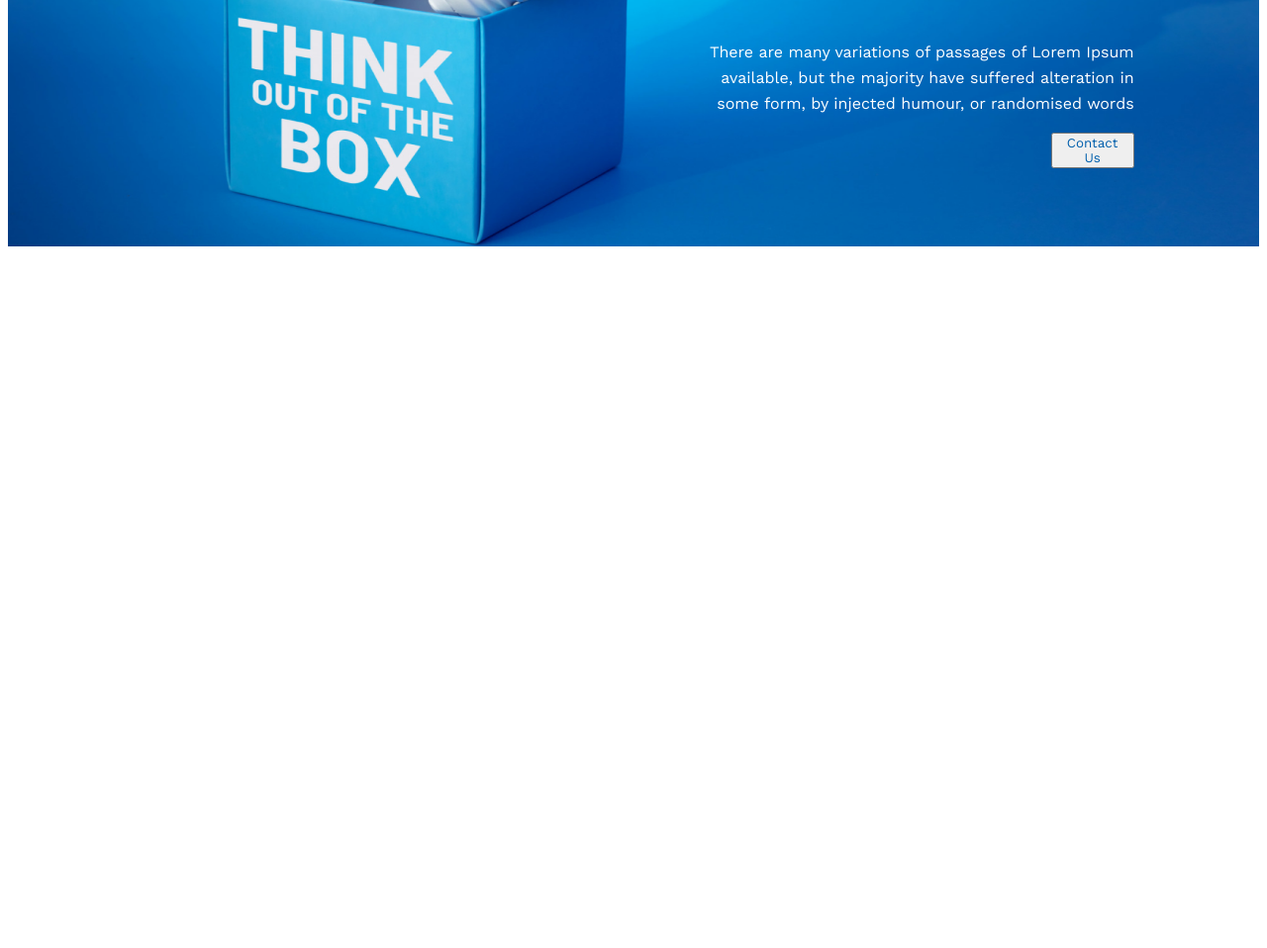
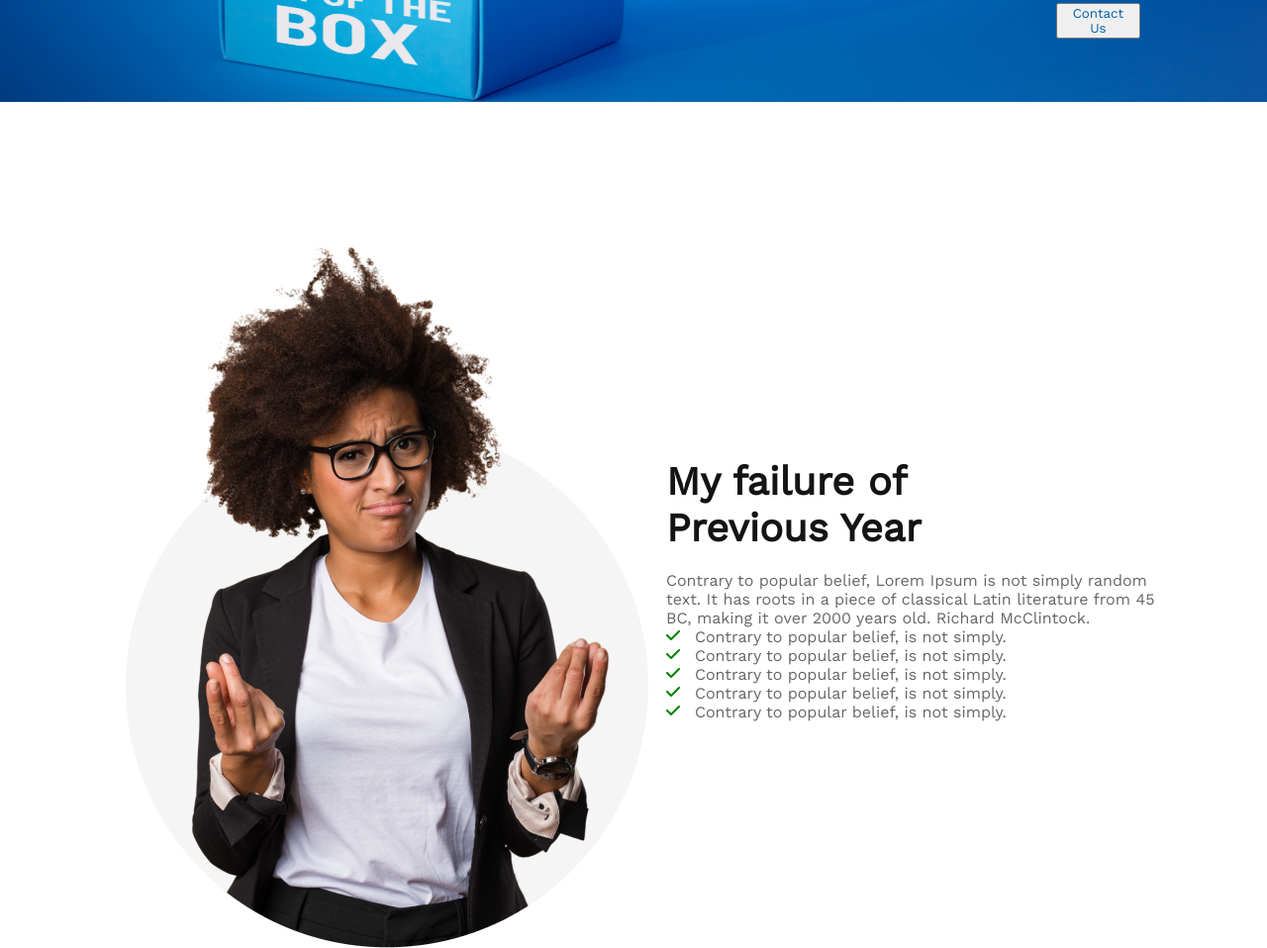
Before and after one commit to sakib3022/new-year-assignment, a plain HTML site: page index.html in a window 1280 px wide. Shown: the part 329-1287 px from the top of the page at 99% size. Before the commit the page ends 800 px from the top, so only its background shows below. Drawn offline with nearby package versions, Linux system fonts and the light colour scheme.

Commit message:
failure section completed

```diff
--- a/index.html
+++ b/index.html
@@ -5,12 +5,17 @@
     <meta http-equiv="X-UA-Compatible" content="IE=edge">
     <meta name="viewport" content="width=device-width, initial-scale=1.0">
     <title>New Year</title>
+    <!-- Css stylesheet -->
     <link rel="stylesheet" href="styles.css">
+    <!--google font link -->
     <link rel="preconnect" href="https://fonts.googleapis.com">
     <link rel="preconnect" href="https://fonts.gstatic.com" crossorigin>
     <link href="https://fonts.googleapis.com/css2?family=Work+Sans&display=swap" rel="stylesheet">
+    <!--font awesome link  -->
+    <script src="https://kit.fontawesome.com/bf42d59f9c.js" crossorigin="anonymous"></script>
 </head>
 <body>
+    <!-- banner and text style -->
     <header class="header">
         <div class="banner-info">
             <h2 class="banner-title">All Thinks Are Possible If You believe</h2>
@@ -19,6 +24,35 @@
         </div>
     </header>
     <main>
+        <!-- failure section  -->
+        <div class="failure-container">
+            <img src="images/person.png" alt="">
+            <div class="failure-description">
+                <h2 class="failure-title">My failure of Previous Year</h2>
+                <p>Contrary to popular belief, Lorem Ipsum is not simply random text. It has roots in a piece of classical Latin literature from 45 BC, making it over 2000 years old. Richard McClintock.</p>
+                <div class="fail-info">
+                    <i class="fa-solid fa-check"></i>
+                    <p>Contrary to popular belief, is not simply.</p>
+                </div>
+                <div class="fail-info">
+                    <i class="fa-solid fa-check"></i>
+                    <p>Contrary to popular belief, is not simply.</p>
+                </div>
+                <div class="fail-info">
+                    <i class="fa-solid fa-check"></i>
+                    <p>Contrary to popular belief, is not simply.</p>
+                </div>
+                <div class="fail-info">
+                    <i class="fa-solid fa-check"></i>
+                    <p>Contrary to popular belief, is not simply.</p>
+                </div>
+                <div class="fail-info">
+                    <i class="fa-solid fa-check"></i>
+                    <p>Contrary to popular belief, is not simply.</p>
+                </div>
+
+            </div>
+        </div>
 
     </main>
     <footer>
--- a/styles.css
+++ b/styles.css
@@ -1,10 +1,13 @@
 *{
+    margin: 0px;
     font-family: 'Work Sans', sans-serif;
 }
+/* header and banner and text style */
 .header{
     background-image: url('images/banner/banner3.png');
     background-size: 100% 100%;
     /* padding: 100px; */
+    margin-bottom: 131px;
 
 }
 .banner-info{
@@ -41,3 +44,37 @@
     border-radius: 5px;
     cursor: pointer;
 }
+main{
+    max-width: 1072px;
+    margin: 0px auto;
+}
+
+/* failure section style */
+.failure-container{
+    display: flex;
+    justify-content: space-between;
+    align-items: center;
+}
+.failure-title{
+    color: #151414;
+    font-size: 40px;
+    font-weight: 700;
+    line-height: 47px;
+    text-align: left;
+    max-width: 300px;
+    margin-bottom: 20px;
+
+}
+.failure-description p{
+    font-size: 16px;
+    font-weight: 400;
+    color: #696565;
+}
+
+.fail-info{
+    display: flex;
+}
+.fa-check{
+    color: green;
+    margin-right: 15px;
+}
```
